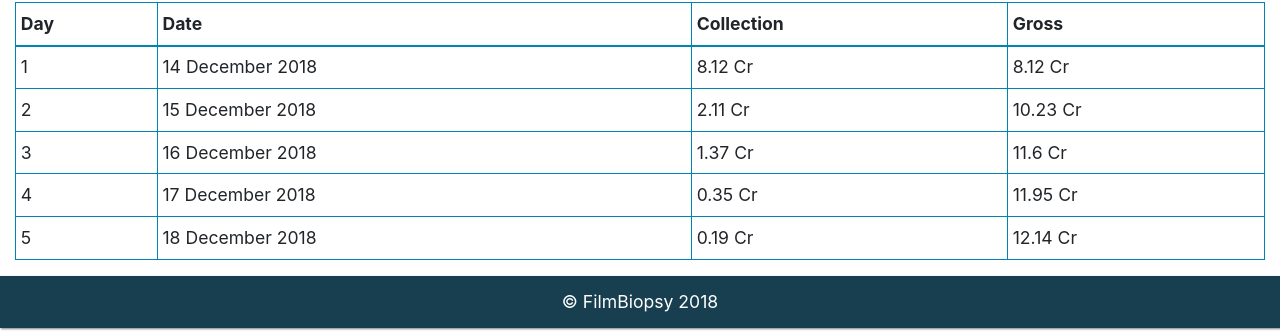
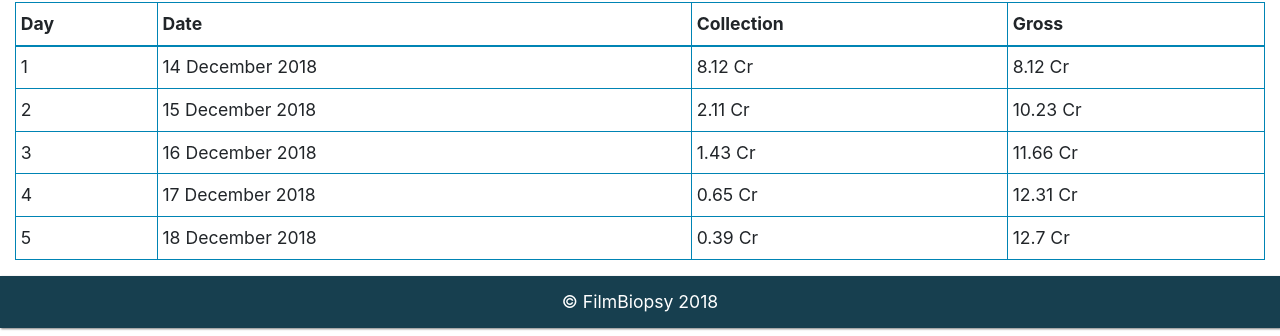
Before and after one commit to FilmBiopsy/filmbiopsy.github.io, a Jekyll site: the page built from _boxoffice/odiyan.md, in a window 1280 px wide. Shown: the part 503-839 px from the top of the page. Built offline with Jekyll 4.4.1, drawn with Linux system fonts in a browser that asks for light colours.

Commit message:
d change

```diff
--- a/_boxoffice/odiyan.md
+++ b/_boxoffice/odiyan.md
@@ -24,9 +24,9 @@ locations:
       - date: 15 December 2018
         amount: 2.11
       - date: 16 December 2018
-        amount: 1.37
+        amount: 1.43
       - date: 17 December 2018
-        amount: .35
+        amount: .65
       - date: 18 December 2018
-        amount: .19
+        amount: .39
 ---
```
